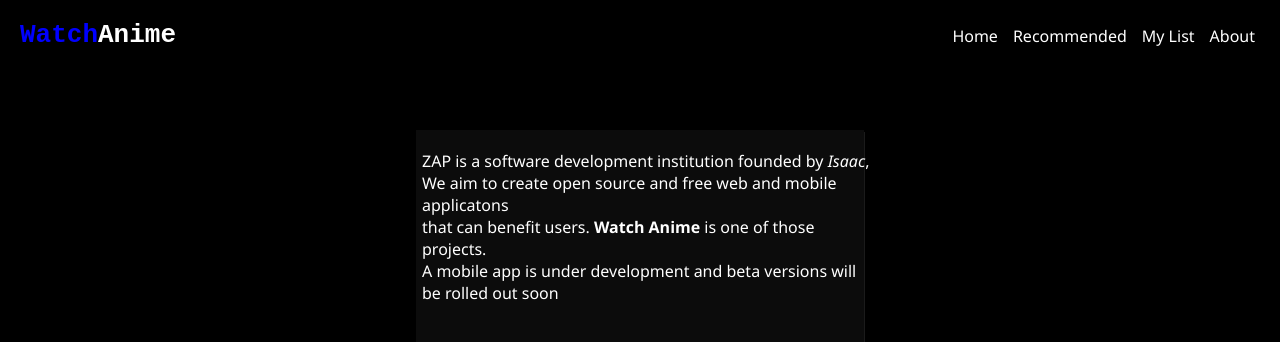
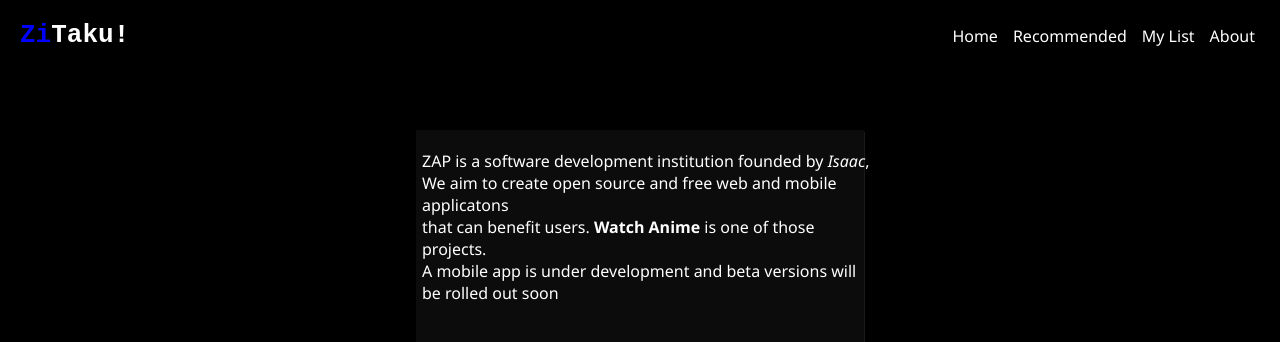
Before and after one commit to Danjumack001/manganim, a plain HTML site: page about.html in a window 1280 px wide. Shown: the top 342 px of the page. Drawn offline with Linux system fonts and the light colour scheme.

Commit message:
another commit

```diff
--- a/about.html
+++ b/about.html
@@ -3,7 +3,7 @@
 <head>
     <meta charset="UTF-8">
     <meta name="viewport" content="width=device-width, initial-scale=1.0">
-    <title>Document</title>
+    <title>Zitaku</title>
     <script src="about.js"></script>
     <link rel="stylesheet" href="css/about.css">
     <link rel="stylesheet" href="https://cdnjs.cloudflare.com/ajax/libs/font-awesome/6.4.0/css/all.min.css">
@@ -11,7 +11,7 @@
 </head>
 <body>
     <header>
-        <h1>Watch<span>Anime</span></h1>
+        <h1>Zi<span>Taku!</span></h1>
 
          <div id="pages">
             <ul>
```
Also changed, not shown: index.html (+2 -2 lines), new_shows.html (+2 -2 lines), recommended.html (+2 -2 lines).
